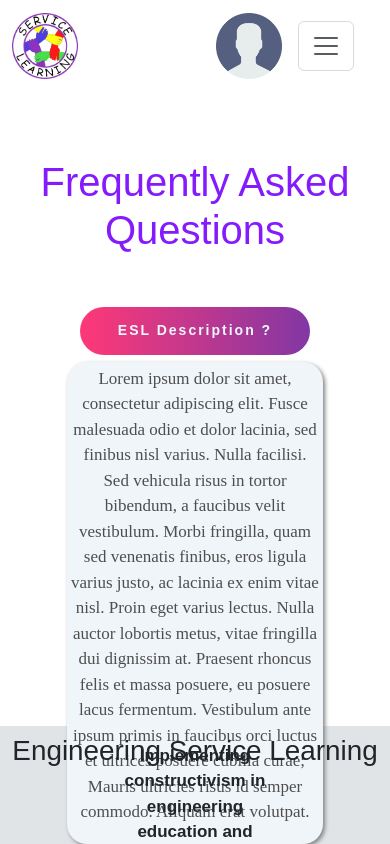
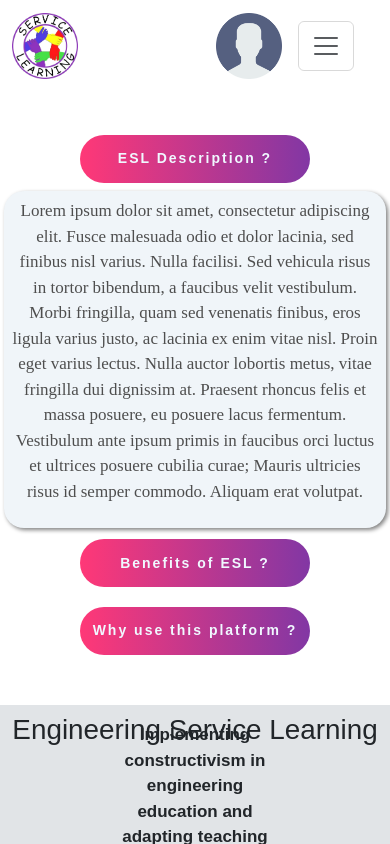
Before and after one commit to JalalBe66/Smart-Context, a React (Create React App) app: page /FAQ in a window 390 px wide. Both pictures are taken after a click on the button "ESL Description ?". Shown: the top 844 px of the page. Built offline with nearby package versions, Linux system fonts and the light colour scheme.

Commit message:
FAQ responsive

```diff
--- a/src/FAQ.js
+++ b/src/FAQ.js
@@ -17,20 +17,25 @@ export default function FAQ() {
   };
 
   return (
-    <div id='FAQ-container' style={{ marginTop: "15%", marginBottom: "45%" }}>
-      <div className="wrapper">
-        <h1 style={{ textAlign: 'center', marginBottom: "13%", fontFamily: "Arial", fontSize: "40px", color: "#851BFD " }}>Frequently Asked Questions</h1>
 
+<div className="FAQ-container" style={{marginBottom:"10%",marginTop:"10%"}}>
   <div className="faq">
     <button className="accordion-serv1" onClick={togglePanel1}>
       ESL Description ?
       <i></i>
     </button>
-          <div className="panel" style={{ display: displayPanel1 ? "block" : "none", width: "70%", justifyContent: "center" }}>
+    {displayPanel1 && (
+      <div className="panel">
         <p>
-              Lorem ipsum dolor sit amet, consectetur adipiscing elit. Fusce malesuada odio et dolor lacinia, sed finibus nisl varius. Nulla facilisi. Sed vehicula risus in tortor bibendum, a faucibus velit vestibulum. Morbi fringilla, quam sed venenatis finibus, eros ligula varius justo, ac lacinia ex enim vitae nisl. Proin eget varius lectus. Nulla auctor lobortis metus, vitae fringilla dui dignissim at. Praesent rhoncus felis et massa posuere, eu posuere lacus fermentum. Vestibulum ante ipsum primis in faucibus orci luctus et ultrices posuere cubilia curae; Mauris ultricies risus id semper commodo. Aliquam erat volutpat.
+          Lorem ipsum dolor sit amet, consectetur adipiscing elit. Fusce malesuada odio et dolor lacinia, sed finibus
+          nisl varius. Nulla facilisi. Sed vehicula risus in tortor bibendum, a faucibus velit vestibulum. Morbi
+          fringilla, quam sed venenatis finibus, eros ligula varius justo, ac lacinia ex enim vitae nisl. Proin eget
+          varius lectus. Nulla auctor lobortis metus, vitae fringilla dui dignissim at. Praesent rhoncus felis et massa
+          posuere, eu posuere lacus fermentum. Vestibulum ante ipsum primis in faucibus orci luctus et ultrices posuere
+          cubilia curae; Mauris ultricies risus id semper commodo. Aliquam erat volutpat.
         </p>
       </div>
+    )}
   </div>
 
   <div className="faq">
@@ -38,23 +43,37 @@ export default function FAQ() {
       Benefits of ESL ?
       <i></i>
     </button>
-          <div className="panel" style={{ display: displayPanel2 ? "block" : "none" , width: "70%", justifyContent: "center" }}>
+    {displayPanel2 && (
+      <div className="panel">
         <p>
-              Lorem ipsum dolor sit amet, consectetur adipiscing elit. Fusce malesuada odio et dolor lacinia, sed finibus nisl varius. Nulla facilisi. Sed vehicula risus in tortor bibendum, a faucibus velit vestibulum. Morbi fringilla, quam sed venenatis finibus, eros ligula varius justo, ac lacinia ex enim vitae nisl. Proin eget varius lectus. Nulla auctor lobortis metus, vitae fringilla dui dignissim at. Praesent rhoncus felis et massa posuere, eu posuere lacus fermentum. Vestibulum ante ipsum primis in faucibus orci luctus et ultrices posuere cubilia curae; Mauris ultricies risus id semper commodo. Aliquam erat volutpat.
+          Lorem ipsum dolor sit amet, consectetur adipiscing elit. Fusce malesuada odio et dolor lacinia, sed finibus
+          nisl varius. Nulla facilisi. Sed vehicula risus in tortor bibendum, a faucibus velit vestibulum. Morbi
+          fringilla, quam sed venenatis finibus, eros ligula varius justo, ac lacinia ex enim vitae nisl. Proin eget
+          varius lectus. Nulla auctor lobortis metus, vitae fringilla dui dignissim at. Praesent rhoncus felis et massa
+          posuere, eu posuere lacus fermentum. Vestibulum ante ipsum primis in faucibus orci luctus et ultrices posuere
+          cubilia curae; Mauris ultricies risus id semper commodo. Aliquam erat volutpat.
         </p>
       </div>
+    )}
   </div>
+
   <div className="faq">
     <button className="accordion-serv1" onClick={togglePanel3}>
       Why use this platform ?
       <i></i>
     </button>
-          <div className="panel" style={{ display: displayPanel3 ? "block" : "none" , width: "70%", justifyContent: "center" }}>
+    {displayPanel3 && (
+      <div className="panel">
         <p>
-              Lorem ipsum dolor sit amet, consectetur adipiscing elit. Fusce malesuada odio et dolor lacinia, sed finibus nisl varius. Nulla facilisi. Sed vehicula risus in tortor bibendum, a faucibus velit vestibulum. Morbi fringilla, quam sed venenatis finibus, eros ligula varius justo, ac lacinia ex enim vitae nisl. Proin eget varius lectus. Nulla auctor lobortis metus, vitae fringilla dui dignissim at. Praesent rhoncus felis et massa posuere, eu posuere lacus fermentum. Vestibulum ante ipsum primis in faucibus orci luctus et ultrices posuere cubilia curae; Mauris ultricies risus id semper commodo. Aliquam erat volutpat.
+          Lorem ipsum dolor sit amet, consectetur adipiscing elit. Fusce malesuada odio et dolor lacinia, sed finibus
+          nisl varius. Nulla facilisi. Sed vehicula risus in tortor bibendum, a faucibus velit vestibulum. Morbi
+          fringilla, quam sed venenatis finibus, eros ligula varius justo, ac lacinia ex enim vitae nisl. Proin eget
+          varius lectus. Nulla auctor lobortis metus, vitae fringilla dui dignissim at. Praesent rhoncus felis et massa
+          posuere, eu posuere lacus fermentum. Vestibulum ante ipsum primis in faucibus orci luctus et ultrices posuere
+          cubilia curae; Mauris ultricies risus id semper commodo. Aliquam erat volutpat.
         </p>
       </div>
-        </div>
+    )}
   </div>
 </div>
   );
--- a/src/styleCSS/FAQ.css
+++ b/src/styleCSS/FAQ.css
@@ -1,10 +1,4 @@
-#FAQ-container{
-    display: flex;
-    flex-direction: column;
-    padding: 2%;
-    height: 400px;
 
-}
 .faq{
     text-align: center;
     display: flex;
@@ -20,8 +14,9 @@
     color: #4E4E4E;
 }
 .panel{
+
     background-color: #F0F5F9;
-    padding: 1%;
+    padding: 2%;
     border-radius: 20px;
     box-shadow: 2px 2px 4px grey
 }
@@ -39,3 +34,7 @@
     letter-spacing: 2px;
     background: linear-gradient(to left ,rgb(130, 55, 164) ,#ff3877);
 }
+.faq{
+    margin-bottom: 1%;
+
+}
--- a/src/styleCSS/question1.css
+++ b/src/styleCSS/question1.css
@@ -9,6 +9,8 @@
   font-weight: bolder;
   font-size: 19px;
   letter-spacing: 1px;
+  height: 70px;
+  font-family: Arial, Helvetica, sans-serif;
 }
 #inp-q1-container{
   display: flex;
@@ -19,15 +21,16 @@
   flex-direction: column;
   align-items: center;
   justify-content: space-between;
-  height: 120px;
+  height: 150px;
+
 }
 .inp-q1{
-  width: 80%;
-  height: 30%;
+  width: 100%;
+  height: 45%;
   border-radius: 10px;
   border: solid 2px var(--violet);
   padding-left: 5%;
-  padding-bottom: 2%;
+  padding-bottom: 3%;
   font-size: 17px;
   font-weight: bold;
   font-family: Calibri;
--- a/src/styleCSS/questions.css
+++ b/src/styleCSS/questions.css
@@ -5,9 +5,11 @@
     align-items: flex-start;
     justify-content: space-around;
   }
+
   #title-q{
     font-weight: bolder;
     font-size: 19px;
+    height: 70px;
     letter-spacing: 1px;
     font-family: Arial, Helvetica, sans-serif;
   }
@@ -19,17 +21,18 @@
     padding:2% ;
     flex-direction: column;
     align-items: center;
-    justify-content: space-between;
-    height: 120px;
+    justify-content: center;
+    height: 150px;
   }
   .inp-q{
-    width: 80%;
-    height: 30%;
+    width: 100%;
+    height: 45%;
     border-radius: 10px;
     border: solid 2px var(--violet);
     padding-left: 5%;
-    padding-bottom: 2%;
+    padding-bottom: 3%;
     font-size: 17px;
+    margin-bottom: 1%;
     font-weight: bold;
     font-family: Calibri;
 
--- a/src/styleCSS/service2.css
+++ b/src/styleCSS/service2.css
@@ -19,8 +19,9 @@
     flex-direction: column;
     justify-content: center;
     align-items: flex-start;
-    width: 45%;
+    width: 48%;
     padding: 3%;
+
     border-radius: 23px;
     background-color: #F0F5F9;
     box-shadow: 2px 2px 4px grey;
```
Lines whose indentation alone changed are shown as unchanged.
